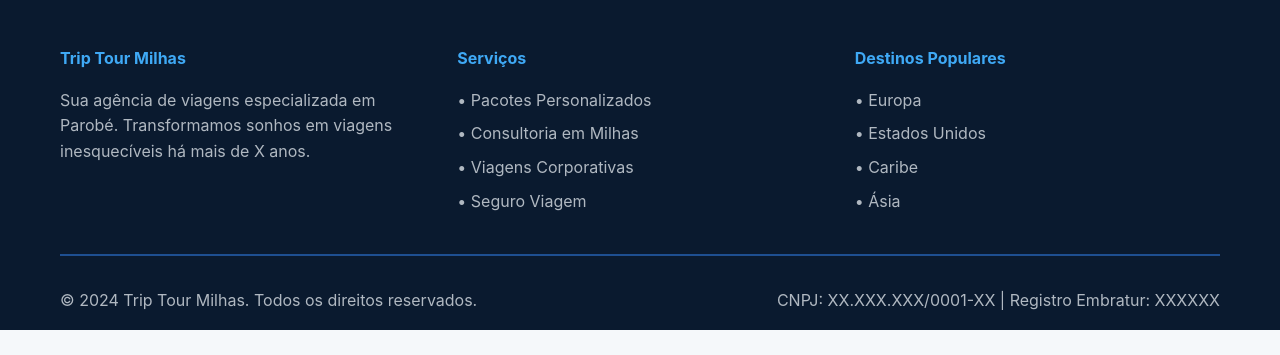
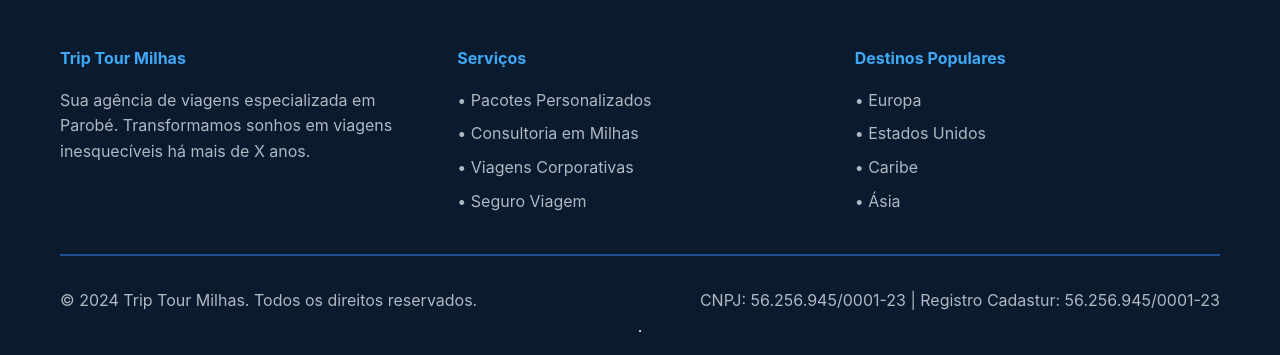
Before and after one commit to triptourmilhas-agencia/minha-agencia-site, a plain HTML site: page index.html in a window 1280 px wide. Shown: the part 3860-4215 px from the top of the page. Before the commit the page ends 4190 px from the top, so only its background shows below. Drawn offline with Linux system fonts and the light colour scheme.

Commit message:
Update index.html

```diff
--- a/index.html
+++ b/index.html
@@ -586,9 +586,9 @@
             <hr style="border: 1px solid var(--azul-medio); margin: 2rem 0;">
             <div style="display: flex; justify-content: space-between; align-items: center; flex-wrap: wrap; gap: 1rem;">
                 <p style="color: var(--cinza-neutro); margin: 0;">© 2024 Trip Tour Milhas. Todos os direitos reservados.</p>
-                <p style="color: var(--cinza-neutro); margin: 0;">CNPJ: XX.XXX.XXX/0001-XX | Registro Embratur: XXXXXX</p>
+                <p style="color: var(--cinza-neutro); margin: 0;">CNPJ: 56.256.945/0001-23 | Registro Cadastur: 56.256.945/0001-23</p>
             </div>
-        </div>
+.        </div>
     </footer>
 
     <!-- 🎯 OTIMIZAÇÃO 21: BOTÃO FLUTUANTE WHATSAPP -->
@@ -723,3 +723,4 @@
 
 </body>
 </html>
+</html>
```
